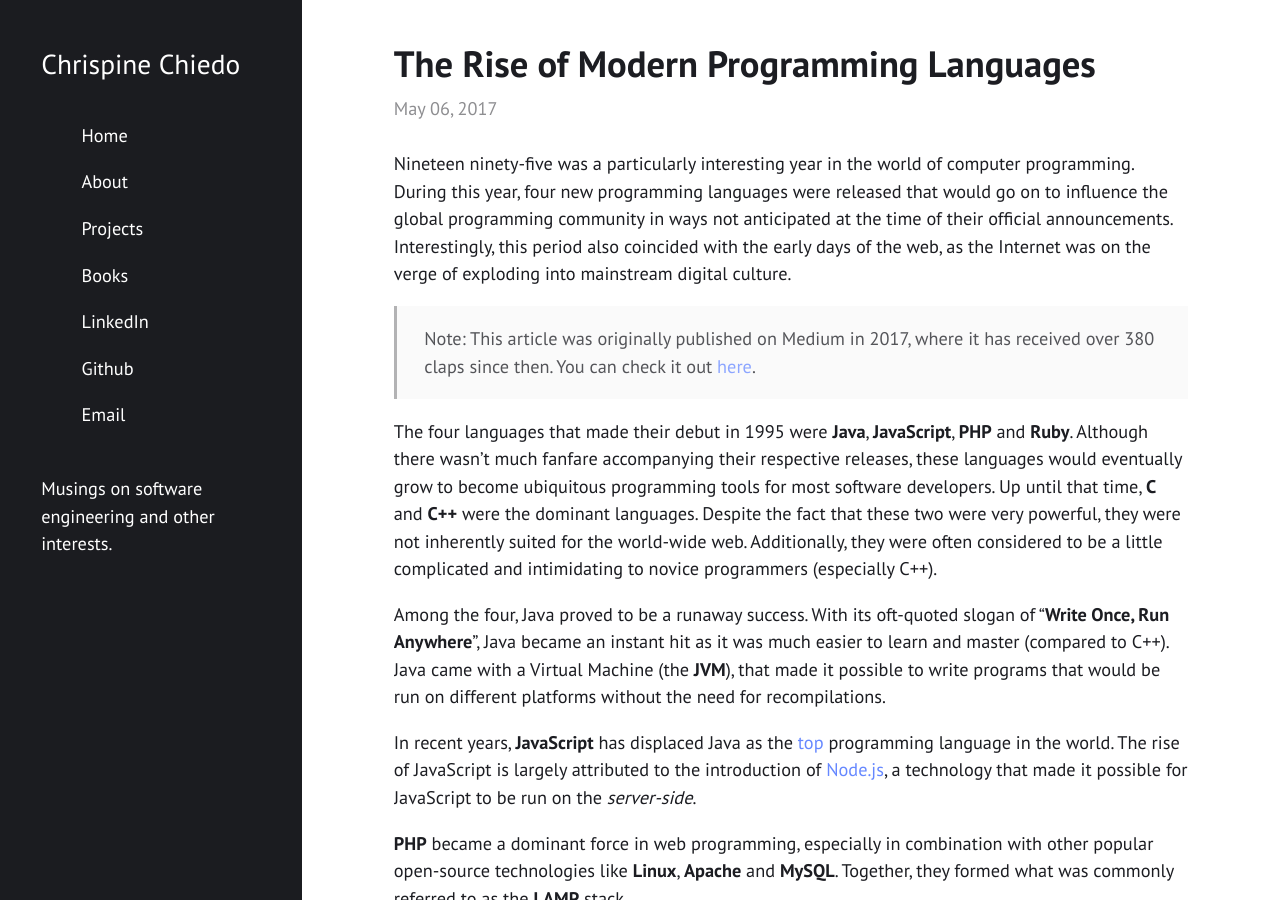
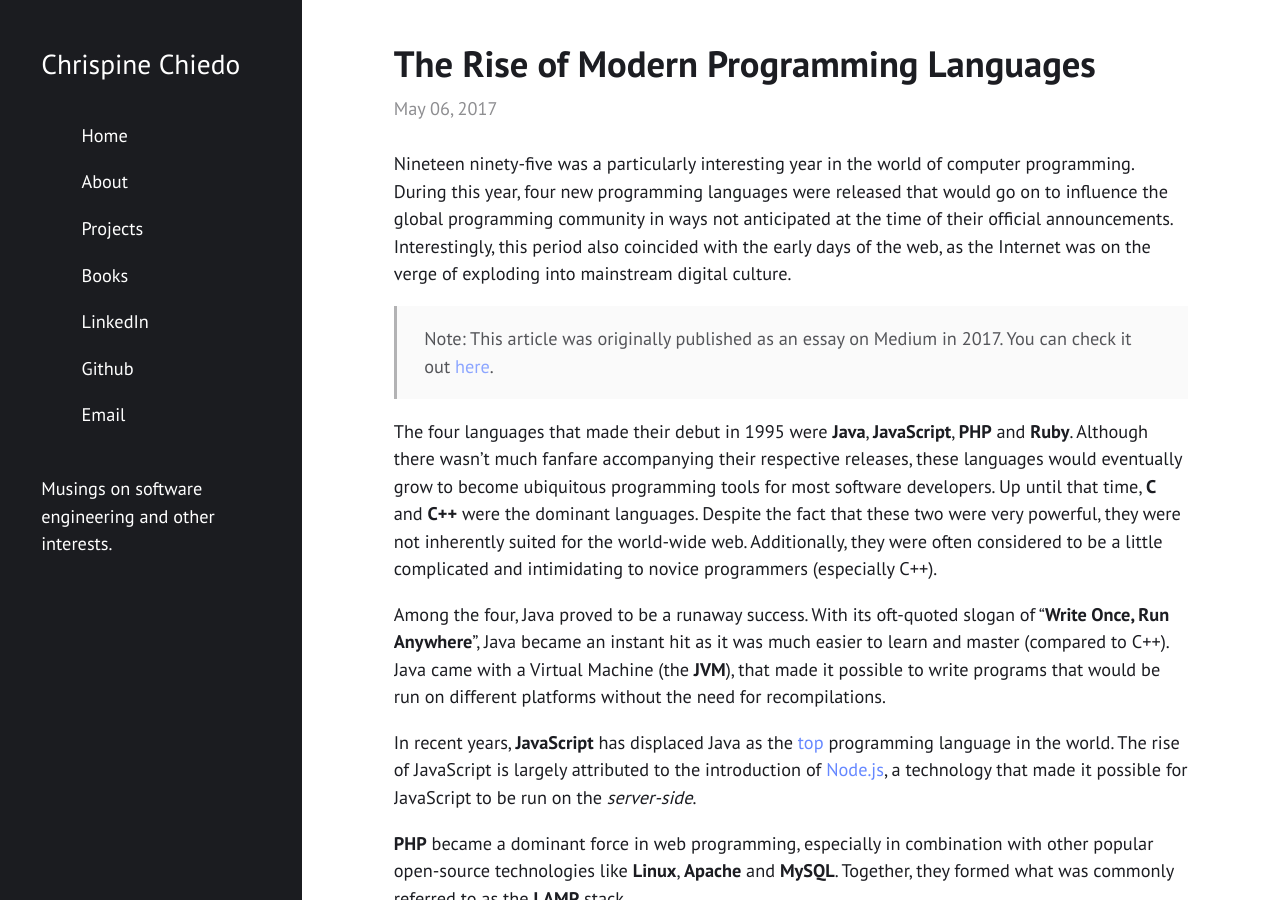
Before and after one commit to rimubytes/marvin, a Jekyll site: the page built from _posts/2017-05-06-modern-programming-languages.md, in a window 1280 px wide and 900 px high. Built offline with Jekyll 4.4.1, drawn with Linux system fonts in a browser that asks for light colours; nearby versions of some CDN libraries; library files that are not in the unit come from our copies.

Commit message:
update PL article

```diff
--- a/_posts/2017-05-06-modern-programming-languages.md
+++ b/_posts/2017-05-06-modern-programming-languages.md
@@ -10,7 +10,7 @@ Nineteen ninety-five was a particularly interesting year in the world of compute
 
 <!--more-->
 
-> Note: This article was originally published on Medium in 2017, where it has received over 380 claps since then. You can check it out [here](https://medium.com/@chiedo.chrispine/the-rise-of-modern-programming-languages-c923a2b914fc).
+> Note: This article was originally published as an essay on Medium in 2017. You can check it out [here](https://medium.com/@chiedo.chrispine/the-rise-of-modern-programming-languages-c923a2b914fc).
 
 The four languages that made their debut in 1995 were **Java**, **JavaScript**, **PHP** and **Ruby**. Although there wasn’t much fanfare accompanying their respective releases, these languages would eventually grow to become ubiquitous programming tools for most software developers. Up until that time, **C** and **C++** were the dominant languages. Despite the fact that these two were very powerful, they were not inherently suited for the world-wide web. Additionally, they were often considered to be a little complicated and intimidating to novice programmers (especially C++).
 
```
